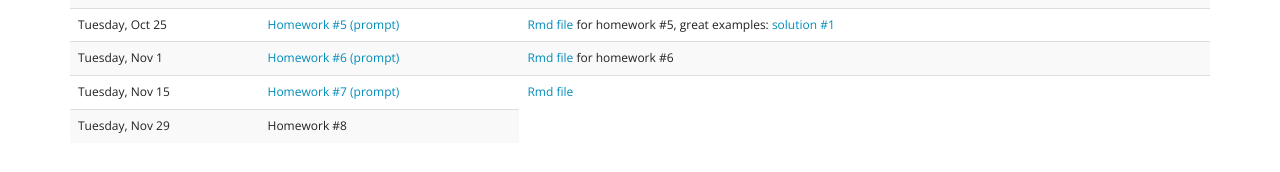
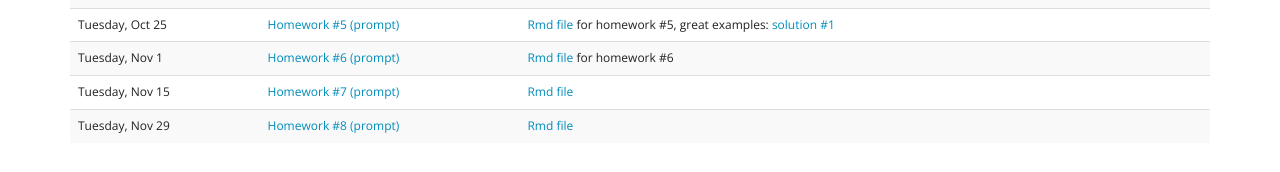
Before and after one commit to DS202-at-ISU/DS202-at-ISU.github.io, a Jekyll site: the page built from homework.html, in a window 1280 px wide. Shown: the part 304-476 px from the top of the page. Built offline with Jekyll 4.4.1, drawn with Linux system fonts in a browser that asks for light colours.

Commit message:
homework #8

```diff
--- a/homework.html
+++ b/homework.html
@@ -59,7 +59,7 @@ Every other week a homework assignment is made available. You have one week to s
       </tr>
       <tr>
         <td>Tuesday, Nov 29</td>
-        <td>Homework #8</td>
+        <td><a href="homework/homework08.html">Homework #8 (prompt)</td><td><a href="homework/homework08.Rmd">Rmd file</td>
       </tr>
     </tbody>
 </table>
```
